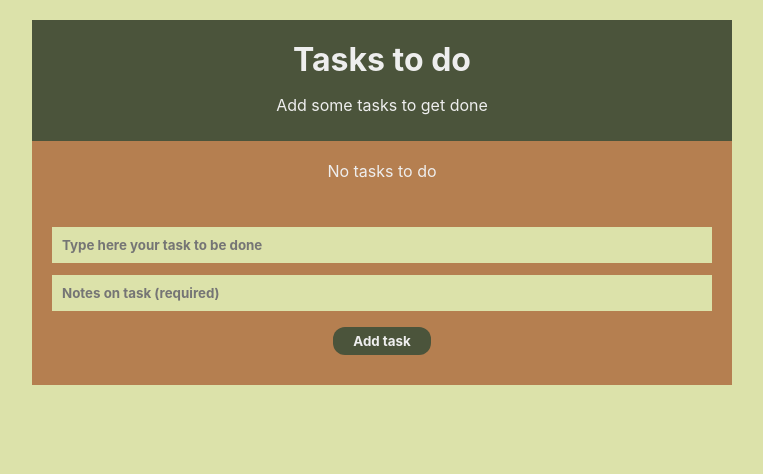
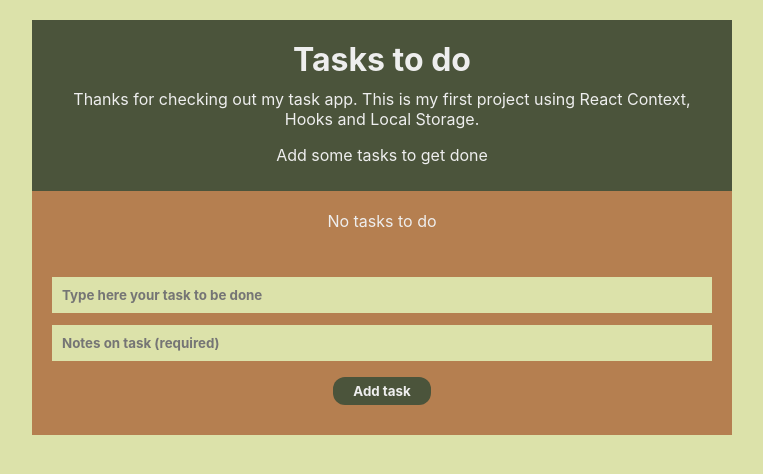
Before and after one commit to jonnowelch/task-app, a React (Create React App) app: page / in a window 1280 px wide. Shown: the top 474 px of the page, without its empty margins (258-1021 px from the left). Built offline with nearby package versions, Linux system fonts and the light colour scheme.

Commit message:
changed some text

```diff
--- a/src/components/Navbar.js
+++ b/src/components/Navbar.js
@@ -6,6 +6,8 @@ const Navbar = () => {
   return (
     <div className="navbar">
       <h1>Tasks to do</h1>
+      Thanks for checking out my task app. This is my first project using React
+      Context, Hooks and Local Storage.
       {tasks.length ? (
         <p>Items in task list: {tasks.length} </p>
       ) : (
```
